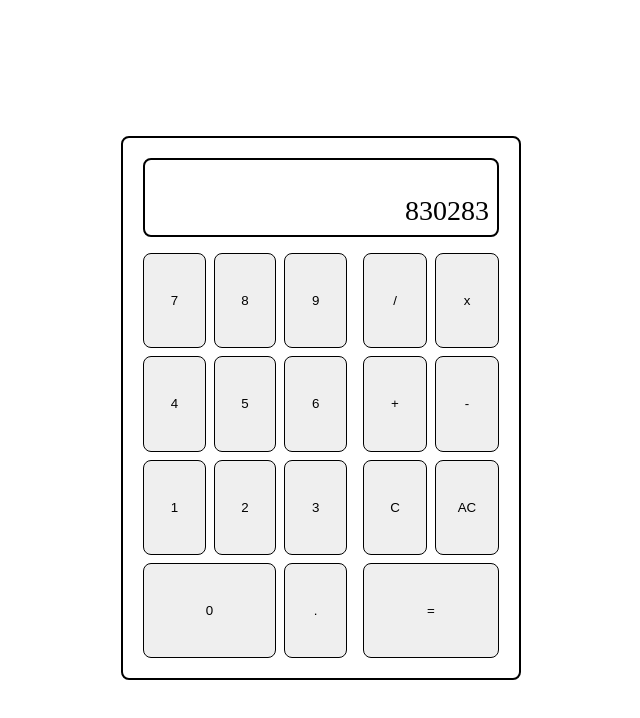
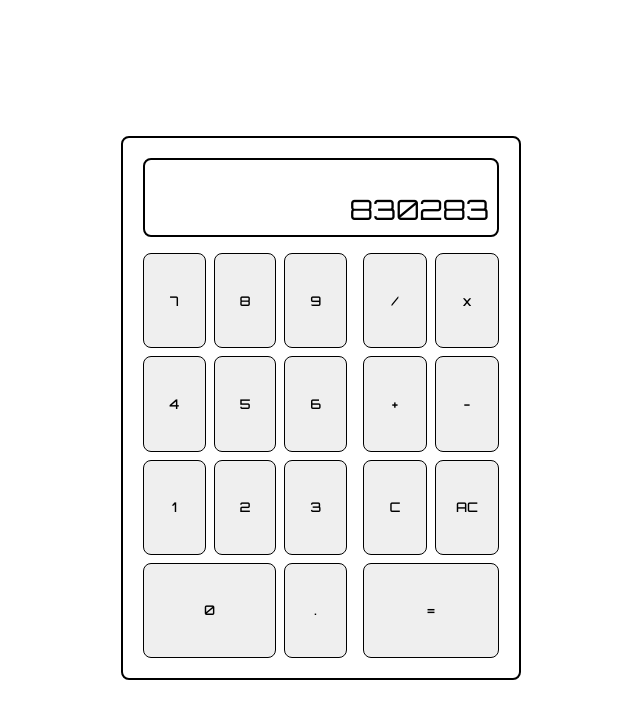
Before and after one commit to NotAtec/calculator, a plain HTML site: page index.html in a window 1280 px wide. Shown: the whole page, without its empty margins (319-959 px from the left). Drawn offline with Linux system fonts and the light colour scheme.

Commit message:
More styling

```diff
--- a/css/flexsetup.css
+++ b/css/flexsetup.css
@@ -12,3 +12,11 @@
 .col {
     flex-direction: column;
 }
+
+.size1 {
+    flex: 1;
+}
+
+.size2 {
+    flex: 2;
+}
--- a/css/style.css
+++ b/css/style.css
@@ -1,5 +1,6 @@
 body {
     height: 100vh;
+
 }
 
 #calculator {
@@ -12,16 +13,6 @@ body {
     border: 2px solid black;
     gap: 8px;
 }
-
-.size1 {
-    flex: 1;
-}
-
-.size2 {
-    flex: 2;
-}
-
-
 
 #display {
     margin-bottom: 8px;
@@ -38,6 +29,7 @@ body {
     padding: 8px 8px;
     font-size: 1.75em;
     margin: 0;
+    font-family: 'Orbitron', sans-serif;
 }
 
 .row {
@@ -53,9 +45,16 @@ body {
     flex: 2;
     gap: 8px;
 }
+
 button {
     border: 1px solid black;
     border-radius: 8px;
+    font-family: 'Orbitron', sans-serif;
+    font-weight: 500;
+}
+
+button:active {
+    box-shadow: inset 0px 5px 5px #c1c1c1;
 }
 
 #decimal {
--- a/index.html
+++ b/index.html
@@ -7,6 +7,9 @@
     <title>Calculator</title>
     <link rel="stylesheet" href="css/style.css">
     <link rel="stylesheet" href="css/flexsetup.css">
+    <style>
+        @import url('https://fonts.googleapis.com/css2?family=Orbitron:wght@400;500&display=swap');
+    </style>
 </head>
 <body class="container centered">
     <div class="container col" id="calculator">
```
